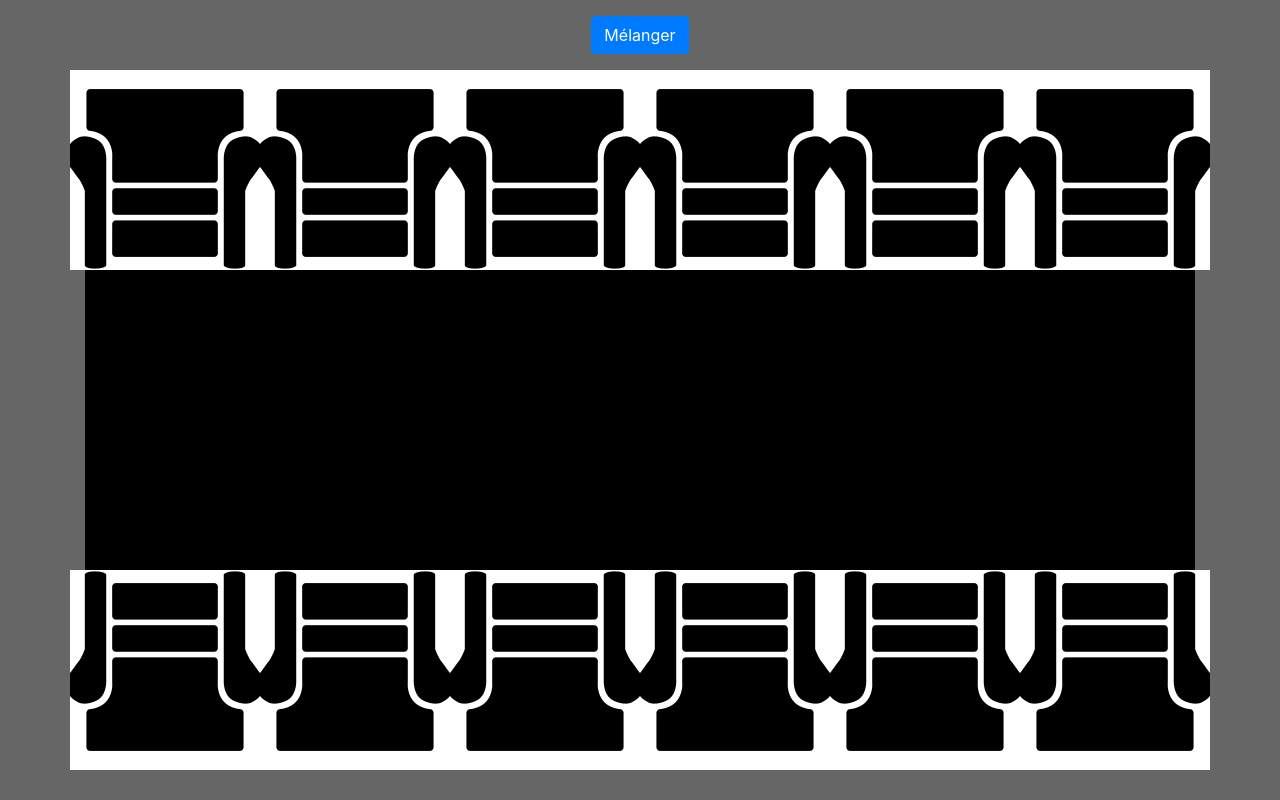
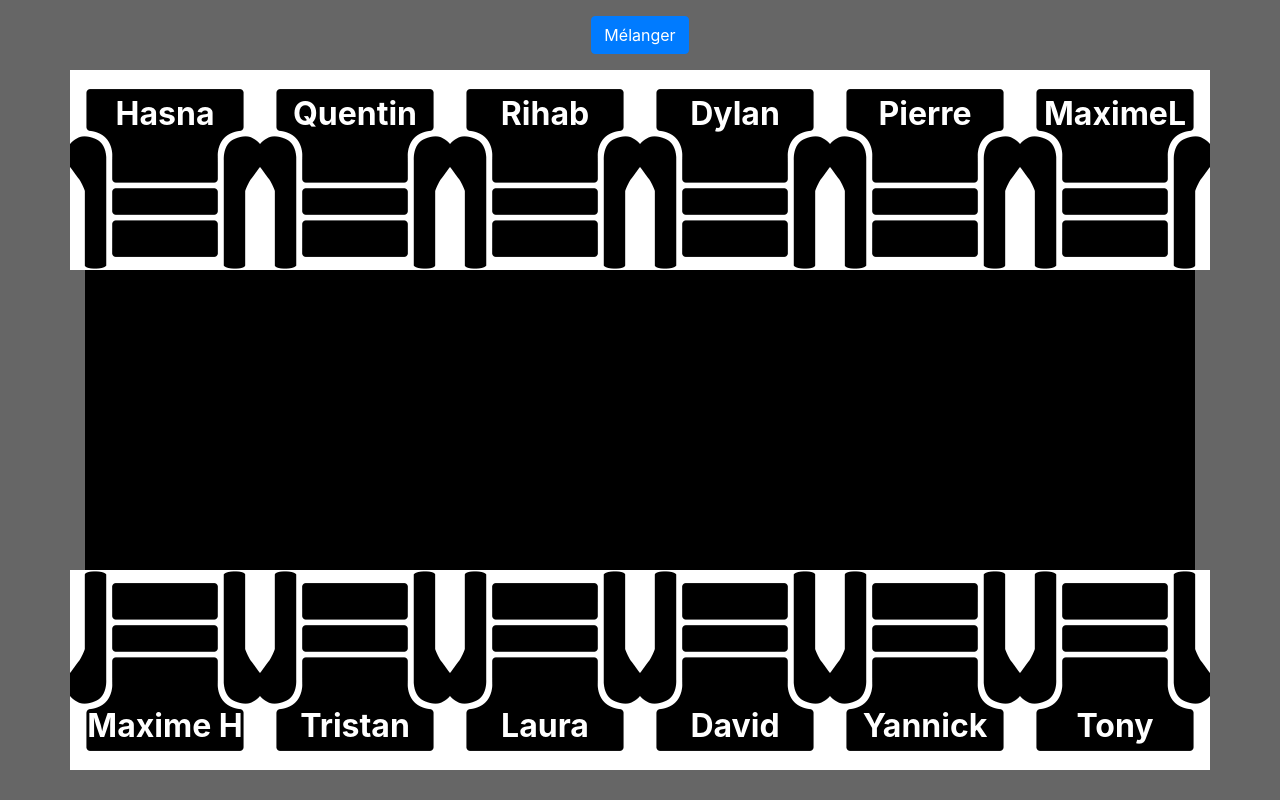
Before and after one commit to Ghuti/tirage, a plain HTML site: page index.html in a window 1280 px wide. Drawn offline with nearby package versions, Linux system fonts and the light colour scheme.

Commit message:
Ajustement

```diff
--- a/index.html
+++ b/index.html
@@ -17,22 +17,22 @@
     <div class="container">
       <div class="row">
         <div class="col chair">
-          <p id="p1"></p>
+          <p id="p7"></p>
         </div>
         <div class="col chair">
-          <p id="p2"></p>
+          <p id="p8"></p>
         </div>
         <div class="col chair">
-          <p id="p3"></p>
+          <p id="p9"></p>
         </div>
         <div class="col chair">
-          <p id="p4"></p>
+          <p id="p10"></p>
         </div>
         <div class="col chair">
-          <p id="p5"></p>
+          <p id="p11"></p>
         </div>
         <div class="col chair">
-          <p id="p6"></p>
+          <p id="p12"></p>
         </div>
       </div>
       <div class="myTable">
@@ -40,22 +40,22 @@
       </div>
       <div class="row">
         <div class="col chair2">
-          <p id="p7"></p>
+          <p id="p6"></p>
         </div>
         <div class="col chair2">
-          <p id="p8"></p>
+          <p id="p5"></p>
         </div>
         <div class="col chair2">
-          <p id="p9"></p>
+          <p id="p4"></p>
         </div>
         <div class="col chair2">
-          <p id="p10"></p>
+          <p id="p3"></p>
         </div>
         <div class="col chair2">
-          <p  id="p11"></p>
+          <p  id="p2"></p>
         </div>
         <div class="col chair2">
-          <p  id="p12"></p>
+          <p  id="p1"></p>
         </div>
       </div>
     </div>
--- a/js/random.js
+++ b/js/random.js
@@ -1,4 +1,18 @@
 //randomized
+
+tab =["Tony", "Yannick", "David", "Laura", "Tristan", "Maxime H", "Hasna", "Quentin", "Rihab", "Dylan", "Pierre", "MaximeL"];
+p1.innerHTML = tab[0];
+p2.innerHTML = tab[1];
+p3.innerHTML = tab[2];
+p4.innerHTML = tab[3];
+p5.innerHTML = tab[4];
+p6.innerHTML = tab[5];
+p7.innerHTML = tab[6];
+p8.innerHTML = tab[7];
+p9.innerHTML = tab[8];
+p10.innerHTML = tab[9];
+p11.innerHTML = tab[10];
+p12.innerHTML = tab[11];
 document.querySelector('#myButton').addEventListener('click', function()
 {
   function randomize(tab) {
```
